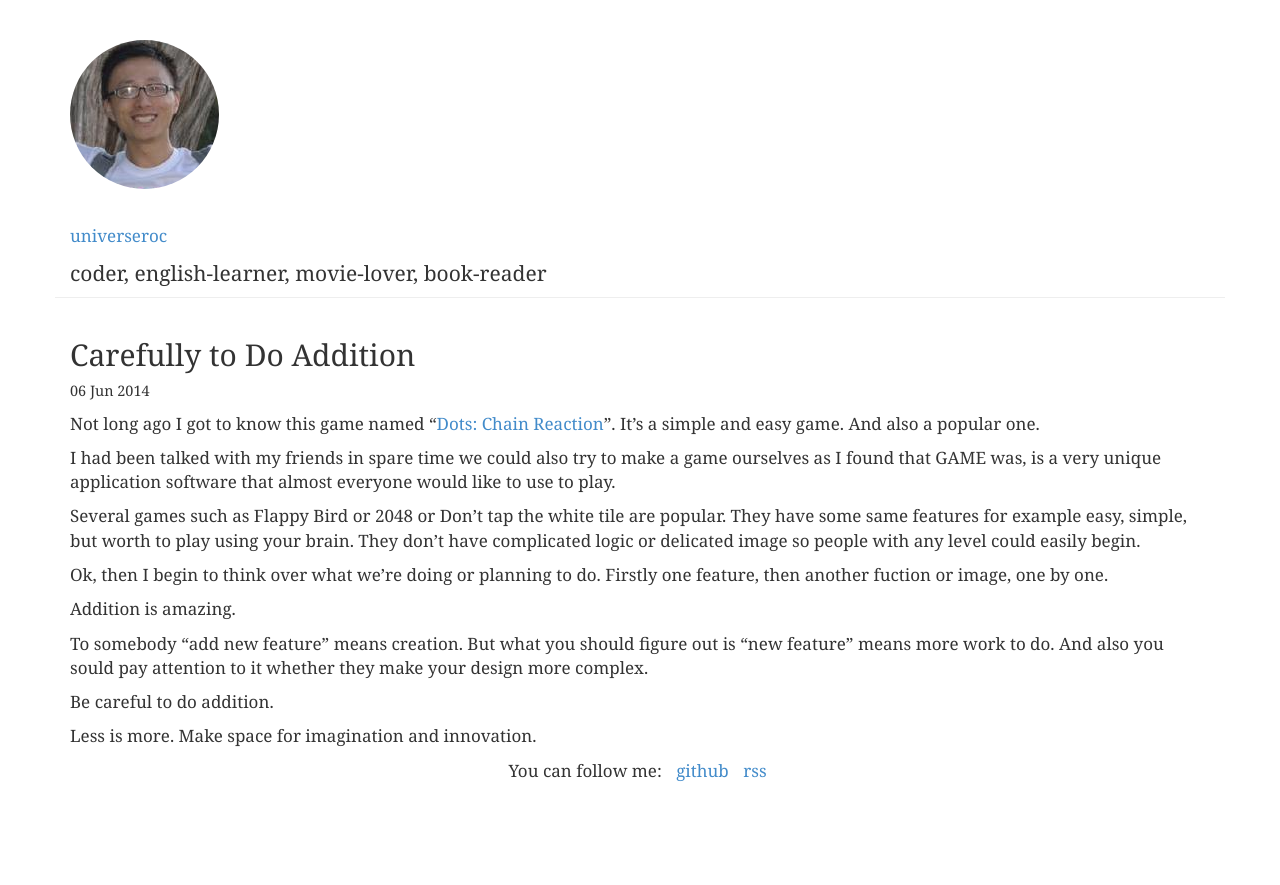
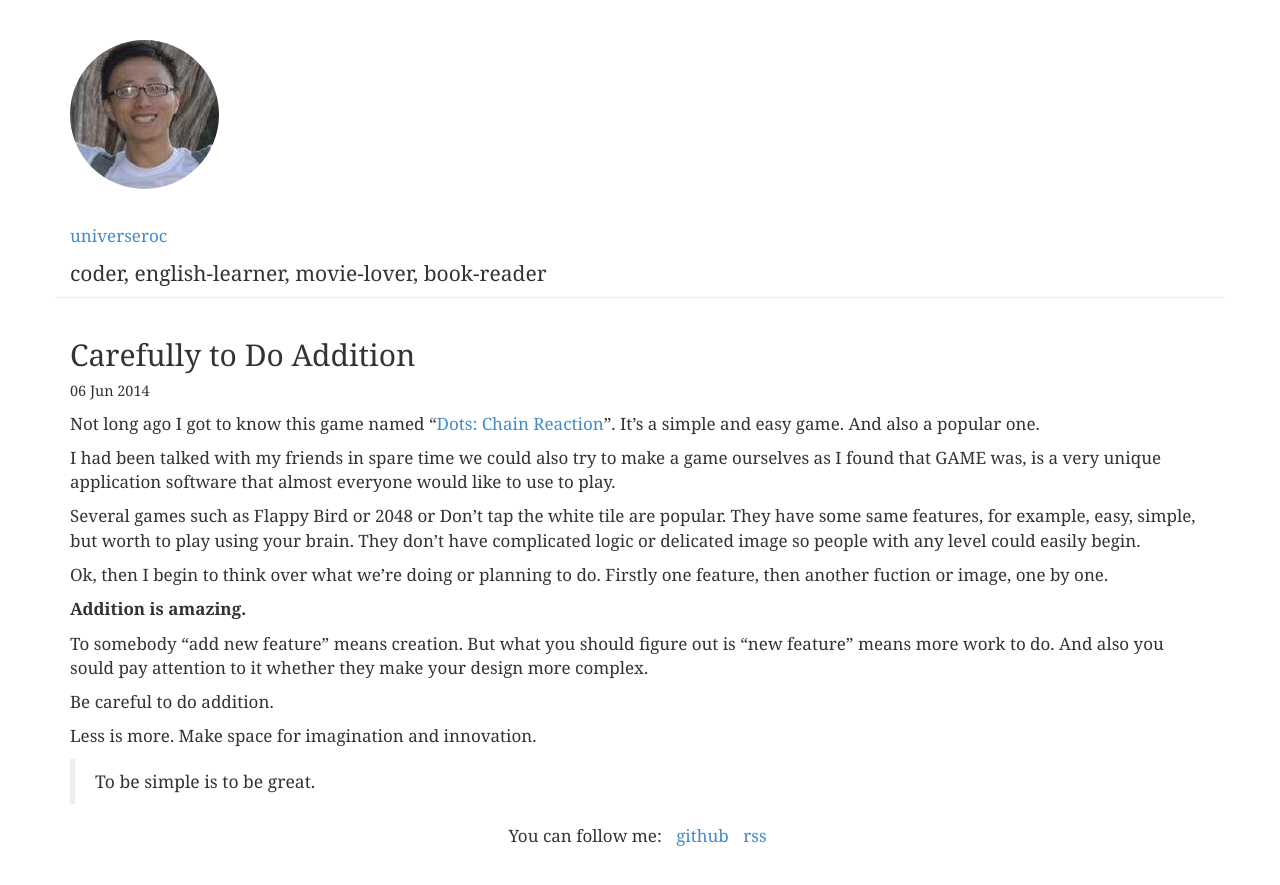
Before and after one commit to universeroc/universeroc.github.io, a Jekyll site: the page built from _posts/2014-06-06-carefully-to-do-addition.markdown, in a window 1280 px wide. Shown: the top 885 px of the page. Built offline with Jekyll 4.4.1, drawn with Linux system fonts in a browser that asks for light colours; Markdown is read by kramdown in place of the engine named in the settings.

Commit message:
modify Carefully to Do Addition

```diff
--- a/_posts/2014-06-06-carefully-to-do-addition.markdown
+++ b/_posts/2014-06-06-carefully-to-do-addition.markdown
@@ -8,14 +8,16 @@ Not long ago I got to know this game named "[Dots: Chain Reaction](http://a.mofa
 
 I had been talked with my friends in spare time we could also try to make a game ourselves as I found that GAME was, is a very unique application software that almost everyone would like to use to play.
 
-Several games such as Flappy Bird or 2048 or Don't tap the white tile are popular. They have some same features for example easy, simple, but worth to play using your brain. They don't have complicated logic or delicated image so people with any level could easily begin.
+Several games such as Flappy Bird or 2048 or Don't tap the white tile are popular. They have some same features, for example, easy, simple, but worth to play using your brain. They don't have complicated logic or delicated image so people with any level could easily begin.
 
 Ok, then I begin to think over what we're doing or planning to do. Firstly one feature, then another fuction or image, one by one.
 
-Addition is amazing.
+<b>Addition is amazing.</b>
 
 To somebody "add new feature" means creation. But what you should figure out is "new feature" means more work to do. And also you sould pay attention to it whether they make your design more complex.
 
 Be careful to do addition.
 
 Less is more. Make space for imagination and innovation.
+
+<blockquote>To be simple is to be great.</blockquote>
```
